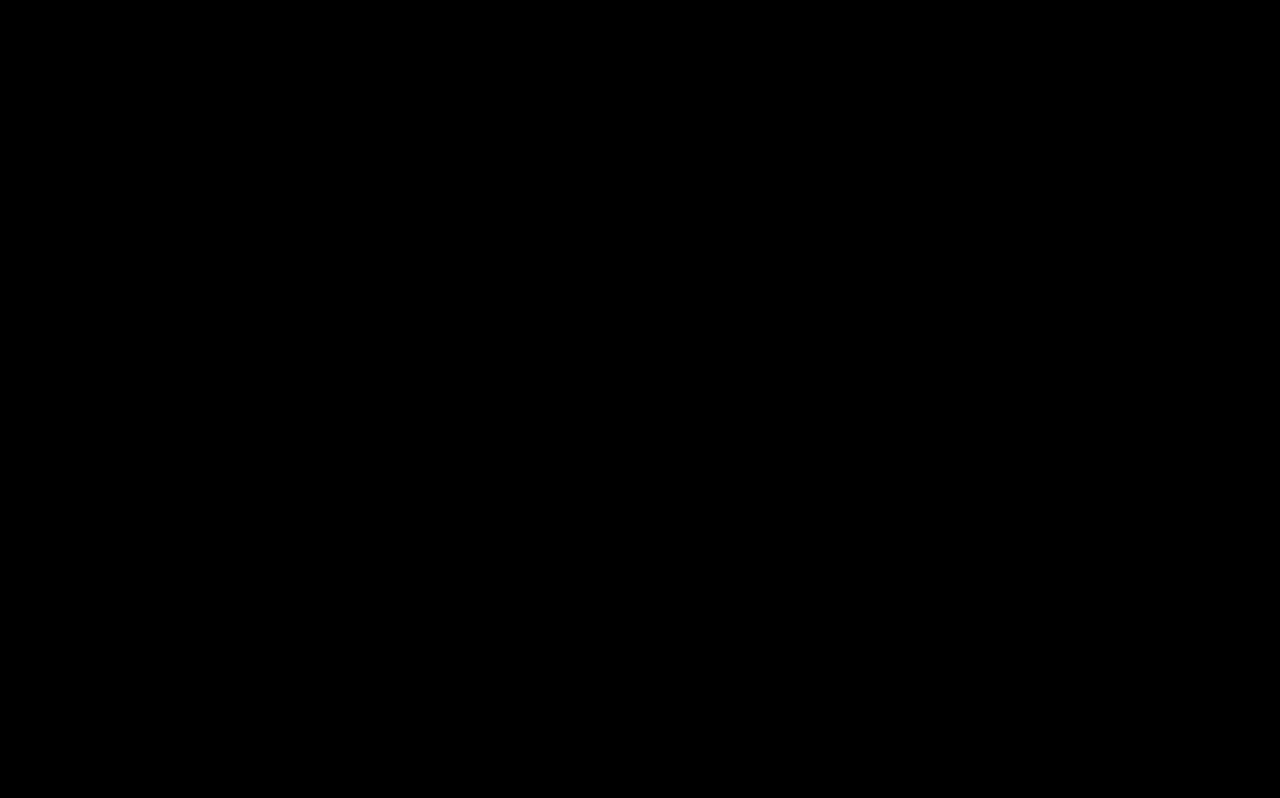
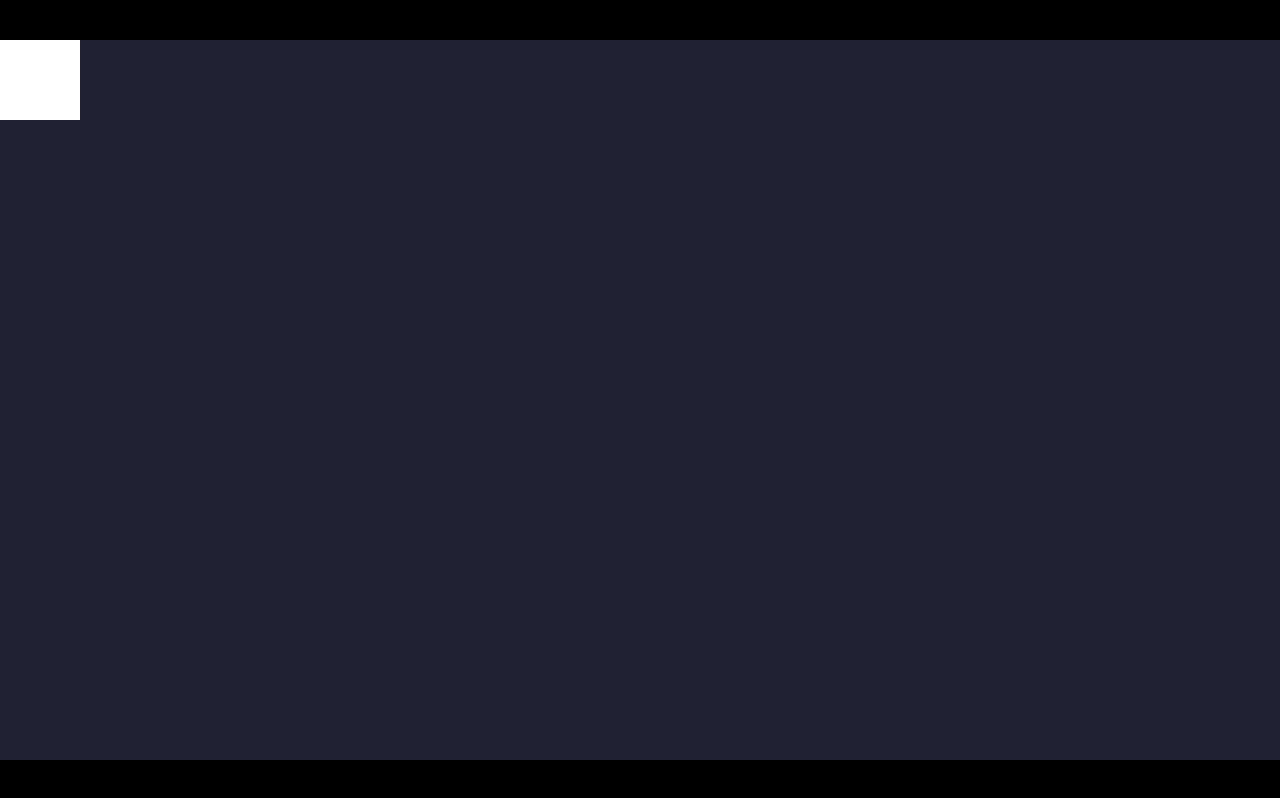
Before and after one commit to thefloatingtree/mole-game, a website built with Vite: page index.html in a window 1280 px wide. Built offline with nearby package versions, Linux system fonts and the light colour scheme.

Commit message:
white square moving around!

```diff
--- a/index.html
+++ b/index.html
@@ -15,13 +15,16 @@
         display: flex;
         justify-content: center;
         align-items: center;
+        overflow: hidden;
       }
 
       canvas {
         width: 100%;
-        height: auto;
+        height: 100%;
         display: block;
         image-rendering: pixelated;
+        image-rendering: crisp-edges;
+        object-fit: contain;
       }
     </style>
   </head>
--- /dev/null
+++ b/src/Game.ts
@@ -0,0 +1,77 @@
+import type { IScene } from "./IScene";
+import { Pinput } from "./util/pinput";
+
+export class Game {
+  static #instance: Game | null = null;
+
+  #context: CanvasRenderingContext2D | null = null;
+  #currentScene: IScene | null = null;
+  #isRunning: boolean = false;
+  #lastFrameTime: number = 0;
+  #pinput = new Pinput();
+
+  constructor() {}
+
+  public static get instance(): Game {
+    if (this.#instance === null) {
+      this.#instance = new Game();
+    }
+    return this.#instance;
+  }
+
+  public get scene(): IScene {
+    if (!this.#currentScene) {
+      throw new Error("No scene is currently loaded.");
+    }
+
+    return this.#currentScene;
+  }
+
+  public get context(): CanvasRenderingContext2D {
+    if (Game.instance === null || Game.instance.#context === null) {
+      throw new Error("Game is not initialized with a rendering context.");
+    }
+    return Game.instance.#context;
+  }
+
+  public get input(): Pinput {
+    return this.#pinput;
+  }
+
+  init(context: CanvasRenderingContext2D) {
+    this.#context = context;
+    this.#context.imageSmoothingEnabled = false;
+  }
+
+  loadScene(scene: IScene | null) {
+    this.#currentScene = scene;
+  }
+
+  async start() {
+    this.#isRunning = true;
+    this.#lastFrameTime = performance.now();
+    await this.scene.load();
+    this.loop();
+  }
+
+  stop() {
+    this.#isRunning = false;
+    this.scene.destroy();
+  }
+
+  loop() {
+    requestAnimationFrame((currentTime: number) => {
+      if (!this.#isRunning) return;
+
+      const deltaTime = currentTime - this.#lastFrameTime;
+      this.#lastFrameTime = currentTime;
+
+      if (this.#currentScene) {
+        this.#pinput.update();
+        this.#currentScene.update(deltaTime);
+        this.#currentScene.draw(this.context);
+      }
+      this.loop();
+    });
+  }
+}
--- /dev/null
+++ b/src/IEntity.ts
@@ -0,0 +1,4 @@
+export interface IEntity {
+    update(deltaTime: number): void;
+    draw(context: CanvasRenderingContext2D): void;
+}
--- /dev/null
+++ b/src/IScene.ts
@@ -0,0 +1,6 @@
+export interface IScene {
+    load(): Promise<void>;
+    update(deltaTime: number): void;
+    draw(context: CanvasRenderingContext2D): void;
+    destroy(): void;
+}
--- /dev/null
+++ b/src/constants/Colors.ts
@@ -0,0 +1,4 @@
+export const Colors = {
+  WHITE: "#FFFFFF",
+  BLACK: "#222034",
+};
--- a/src/main.ts
+++ b/src/main.ts
@@ -0,0 +1,17 @@
+import { Game } from "./Game";
+import { MineScene } from "./scenes/mine-scene/MineScene";
+
+function main() {
+  const canvas = document.getElementById("game") as HTMLCanvasElement;
+  const context = canvas.getContext("2d") as CanvasRenderingContext2D;
+
+  if (!context) {
+    throw new Error("Failed to get 2D context");
+  }
+
+  Game.instance.init(context);
+  Game.instance.loadScene(new MineScene());
+  Game.instance.start();
+}
+
+main();
--- /dev/null
+++ b/src/scenes/mine-scene/MineScene.ts
@@ -0,0 +1,24 @@
+import { Colors } from "../../constants/Colors";
+import type { IScene } from "../../IScene";
+import { MineScenePlayer } from "./Player";
+
+export class MineScene implements IScene {
+  player = new MineScenePlayer(this);
+
+  async load() {
+
+  }
+
+  update(deltaTime: number): void {
+    this.player.update(deltaTime);
+  }
+
+  draw(context: CanvasRenderingContext2D): void {
+    context.fillStyle = Colors.BLACK;
+    context.fillRect(0, 0, context.canvas.width, context.canvas.height);
+
+    this.player.draw(context);
+  }
+
+  destroy(): void {}
+}
--- /dev/null
+++ b/src/scenes/mine-scene/Player.ts
@@ -0,0 +1,32 @@
+import { Game } from "../../Game";
+import type { IEntity } from "../../IEntity";
+import type { MineScene } from "./MineScene";
+
+export class MineScenePlayer implements IEntity {
+  readonly speed = 0.25;
+
+  public position = { x: 0, y: 0 };
+
+  constructor(private scene: MineScene) {}
+
+  update(deltaTime: number): void {
+    if (Game.instance.input.isDown("w")) {
+      this.position.y -= this.speed * deltaTime;
+    }
+    if (Game.instance.input.isDown("s")) {
+      this.position.y += this.speed * deltaTime;
+    }
+    if (Game.instance.input.isDown("a")) {
+      this.position.x -= this.speed * deltaTime;
+    }
+    if (Game.instance.input.isDown("d")) {
+      this.position.x += this.speed * deltaTime;
+    }
+  }
+
+  draw(context: CanvasRenderingContext2D): void {
+    // Draw player (for now, just a white square)
+    context.fillStyle = "white";
+    context.fillRect(this.position.x, this.position.y, 20, 20);
+  }
+}
--- /dev/null
+++ b/src/util/Pinput.ts
@@ -0,0 +1,189 @@
+// https://github.com/ichub/pinput
+// Heavily modified
+
+const isFireFox = navigator.userAgent.toLowerCase().indexOf('firefox') > -1;
+
+interface RealState {
+    keyStates: boolean[];
+    mouseStates: boolean[];
+    mousePosition: { x: number; y: number };
+}
+
+const realState: RealState = {
+    keyStates: new Array(256),
+    mouseStates: new Array(3),
+    mousePosition: { x: 0, y: 0 }
+}
+
+window.onkeydown = (e: KeyboardEvent) => {
+    if (e.which == 18)
+        e.preventDefault();
+    realState.keyStates[e.which] = true;
+};
+
+window.onkeyup = (e: KeyboardEvent) => {
+    realState.keyStates[e.which] = false;
+};
+
+window.onmousedown = (e: MouseEvent) => {
+    realState.mouseStates[e.button] = true;
+};
+
+window.onmouseup = (e: MouseEvent) => {
+    realState.mouseStates[e.button] = false;
+};
+
+window.onmousemove = (e: MouseEvent) => {
+    realState.mousePosition.x = e.clientX;
+    realState.mousePosition.y = e.clientY;
+}
+
+init();
+
+export class Pinput {
+    keyStates: boolean[];
+    previousKeyStates: boolean[];
+    mouseStates: boolean[];
+    previousMouseStates: boolean[];
+    useRealState: boolean;
+    mousePosition: { x: number; y: number };
+    lastMousePosition: { x: number; y: number };
+
+    constructor() {
+        this.keyStates = new Array(256);
+        this.previousKeyStates = new Array(256);
+        this.mouseStates = new Array(3);
+        this.previousMouseStates = new Array(3);
+        this.useRealState = false;
+        this.mousePosition = { x: 0, y: 0 };
+        this.lastMousePosition = { x: 0, y: 0 };
+
+        for (let i = 0; i < this.keyStates.length; i++) {
+            this.keyStates[i] = false;
+            this.previousKeyStates[i] = false;
+        }
+
+        for (let i = 0; i < this.mouseStates.length; i++) {
+            this.mouseStates[i] = false;
+            this.previousMouseStates[i] = false;
+        }
+    }
+
+    isReleased(combo: string): boolean {
+        return !checkCombo(combo, this.mouseStates, this.keyStates) &&
+            checkCombo(combo, this.previousMouseStates, this.previousKeyStates);
+    }
+
+    isPressed(combo: string): boolean {
+        return checkCombo(combo, this.mouseStates, this.keyStates) &&
+            !checkCombo(combo, this.previousMouseStates, this.previousKeyStates);
+    }
+
+    isDown(combo: string): boolean {
+        if (this.useRealState) {
+            this.mousePosition.x = realState.mousePosition.x;
+            this.mousePosition.y = realState.mousePosition.y;
+            return checkCombo(combo, realState.mouseStates, realState.keyStates);
+        }
+        return checkCombo(combo, this.mouseStates, this.keyStates);
+    }
+
+    update(): void {
+        this.previousKeyStates = this.keyStates.slice(0);
+        this.keyStates = realState.keyStates.slice(0);
+        this.previousMouseStates = this.mouseStates.slice(0);
+        this.mouseStates = realState.mouseStates.slice(0);
+        this.lastMousePosition.x = this.mousePosition.x;
+        this.lastMousePosition.y = this.mousePosition.y;
+        this.mousePosition.x = realState.mousePosition.x;
+        this.mousePosition.y = realState.mousePosition.y;
+    }
+}
+
+function removeWhiteSpace(string: string): string {
+    return string.replace(/\s+/g, '');
+}
+
+function stripWhiteSpace(string: string): string {
+    return string.replace(/\s+/g, ' ');
+}
+
+type KeyOrMouse = ['key' | 'mouse', number];
+
+function convertStringToKeycode(key: string): KeyOrMouse {
+    key = removeWhiteSpace(key).toUpperCase();
+
+    switch (key) {
+        case "BACKSPACE": return ['key', 8];
+        case "SPACEBAR": return ['key', 32];
+        case "TAB": return ['key', 9];
+        case "ENTER": return ['key', 13];
+        case "SHIFT": return ['key', 16];
+        case "CONTROL": return ['key', 17];
+        case "ALT": return ['key', 18];
+        case "CAPSLOCK": return ['key', 20];
+        case "ESCAPE": return ['key', 27];
+        case "PAGEUP": return ['key', 33];
+        case "PAGEDOWN": return ['key', 34];
+        case "ARROWLEFT": return ['key', 37];
+        case "ARROWUP": return ['key', 38];
+        case "ARROWRIGHT": return ['key', 39];
+        case "ARROWDOWN": return ['key', 40];
+        case "INSERT": return ['key', 45];
+        case "DELETE": return ['key', 46];
+        case "+":
+        case "=": return ['key', isFireFox ? 61 : 187];
+        case "-": return ['key', isFireFox ? 173 : 189];
+        case "[": return ['key', 219];
+        case "]": return ['key', 221];
+        case "/": return ['key', 191];
+        case "\\": return ['key', 220];
+        default: return ['key', key.charCodeAt(0)];
+    }
+}
+
+function convertStringToButtonCode(buttonCode: string): KeyOrMouse | null {
+    const code = removeWhiteSpace(buttonCode).toUpperCase();
+
+    switch (code) {
+        case "MOUSELEFT": return ['mouse', 0];
+        case "MOUSEMIDDLE": return ['mouse', 1];
+        case "MOUSERIGHT": return ['mouse', 2];
+        default: return null;
+    }
+}
+
+function convertStringToCombo(combo: string): KeyOrMouse[] {
+    const tokens = stripWhiteSpace(combo).split(' ');
+    const keysAndButtons: KeyOrMouse[] = [];
+
+    for (let i = 0; i < tokens.length; i++) {
+        const code = convertStringToButtonCode(tokens[i]);
+        keysAndButtons.push(code ?? convertStringToKeycode(tokens[i]));
+    }
+
+    return keysAndButtons;
+}
+
+function checkCombo(combination: string, mouseStates: boolean[], keyStates: boolean[]): boolean {
+    const combo = convertStringToCombo(combination);
+
+    for (let i = 0; i < combo.length; i++) {
+        if (combo[i][0] === 'mouse') {
+            if (!mouseStates[combo[i][1]]) return false;
+        } else {
+            if (!keyStates[combo[i][1]]) return false;
+        }
+    }
+    return true;
+}
+
+function init(): void {
+    for (let i = 0; i < realState.keyStates.length; i++) {
+        realState.keyStates[i] = false;
+    }
+
+    for (let i = 0; i < realState.mouseStates.length; i++) {
+        realState.mouseStates[i] = false;
+    }
+}
--- a/tsconfig.json
+++ b/tsconfig.json
@@ -18,7 +18,7 @@
     "strict": true,
     "noUnusedLocals": true,
     "noUnusedParameters": true,
-    "erasableSyntaxOnly": true,
+    "erasableSyntaxOnly": false,
     "noFallthroughCasesInSwitch": true,
     "noUncheckedSideEffectImports": true
   },
```
Also changed, not shown: 1 other file.
